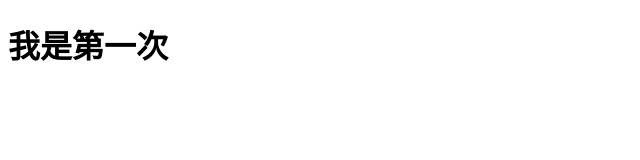
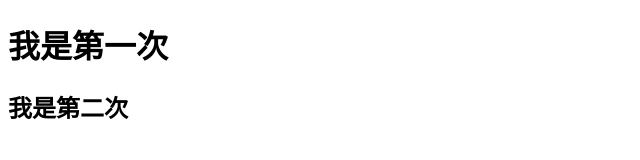
Before and after one commit to lichangxiong-yan/test333, a plain HTML site: page index.html in a window 1280 px wide. Shown: the whole page, without its empty margins (0-640 px from the left). Drawn offline with Linux system fonts and the light colour scheme.

Commit message:
第二次
我是第二次

```diff
--- a/index.html
+++ b/index.html
@@ -8,5 +8,6 @@
 </head>
 <body>
     <h1>我是第一次</h1>
+    <h2>我是第二次</h2>
 </body>
 </html>
```
